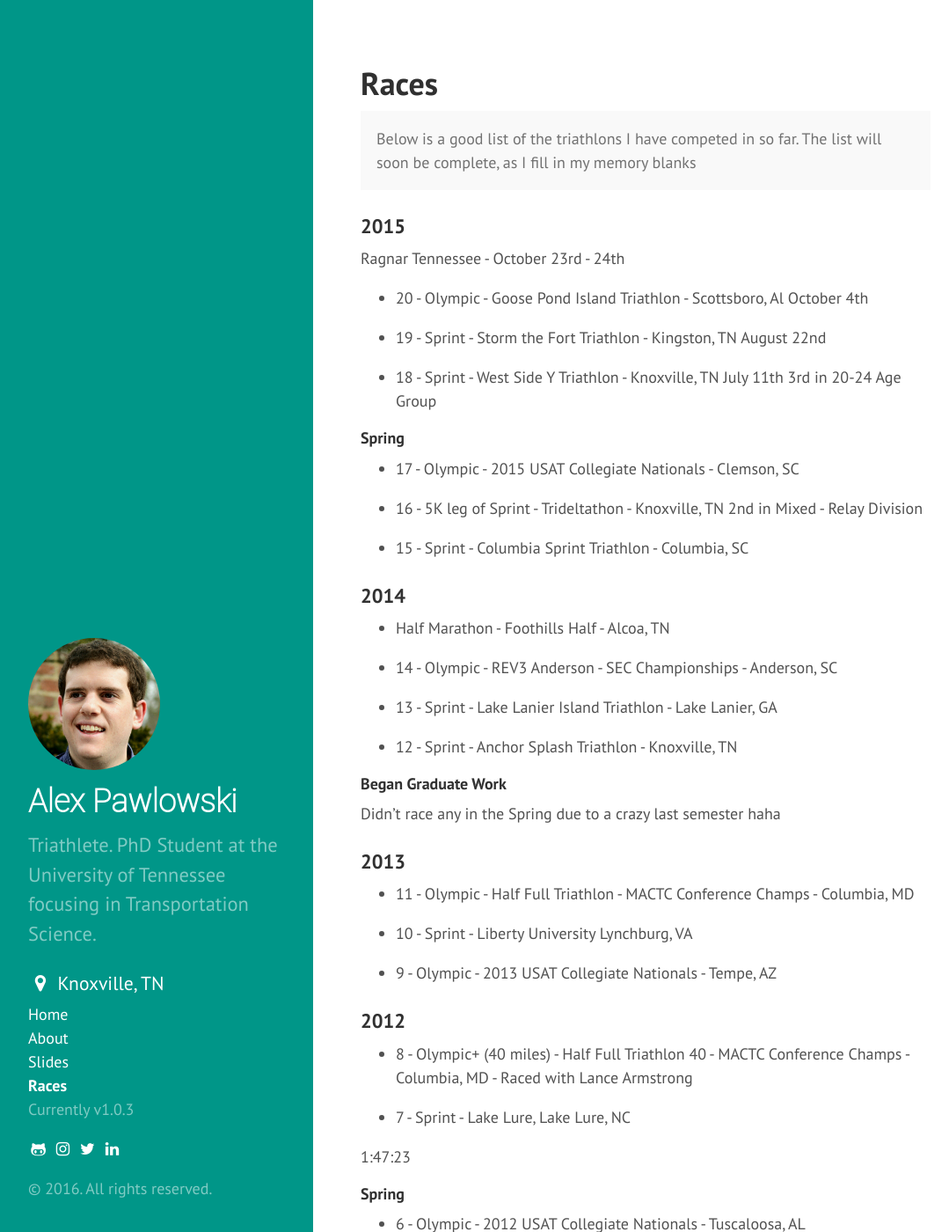
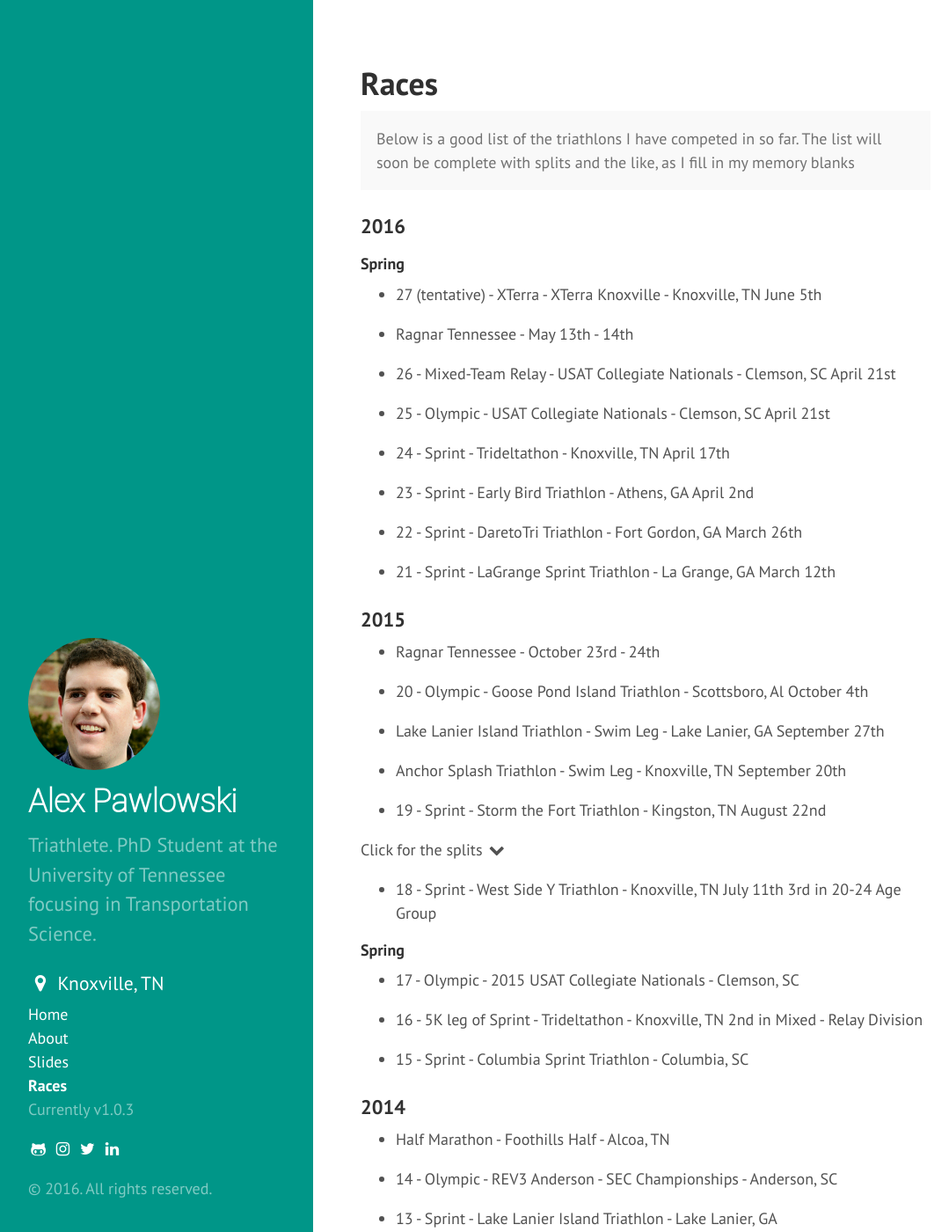
Before and after one commit to alexpawlowski/alexpawlowski.github.io, a Jekyll site: the page built from races.md, in a window 1280 px wide and 1400 px high. Shown: the whole window at 88% size, without its empty margins (4-1083 px from the left). Built offline with Jekyll 4.4.1, drawn with Linux system fonts in a browser that asks for light colours; nearby versions of some CDN libraries.

Commit message:
Updating Race Info
Adding Spring Races plus splits from Storm the Fort

```diff
--- a/races.md
+++ b/races.md
@@ -4,16 +4,99 @@
 ---
 
 <p class="message">
-  Below is a good list of the triathlons I have competed in so far. The list will soon be complete, as I fill in my memory blanks
+  Below is a good list of the triathlons I have competed in so far. The list will soon be complete with splits and the like, as I fill in my memory blanks
 </p>
+
+<a name="2016"></a>
+
+### 2016
+
+#### Spring
+
+* 27 (tentative) - XTerra - XTerra Knoxville - Knoxville, TN June 5th
+
+*   Ragnar Tennessee - May 13th - 14th
+
+* 26 - Mixed-Team Relay - USAT Collegiate Nationals - Clemson, SC April 21st
+
+* 25 - Olympic - USAT Collegiate Nationals - Clemson, SC April 21st
+
+* 24 - Sprint - Trideltathon - Knoxville, TN April 17th
+
+* 23 - Sprint - Early Bird Triathlon - Athens, GA April 2nd
+
+* 22 - Sprint - DaretoTri Triathlon - Fort Gordon, GA March 26th
+
+* 21 - Sprint - LaGrange Sprint Triathlon - La Grange, GA March 12th
+
+<a name="2015"></a>
 
 ### 2015
 
-Ragnar Tennessee - October 23rd - 24th
+*   Ragnar Tennessee - October 23rd - 24th
 
 * 20 - Olympic - Goose Pond Island Triathlon - Scottsboro, Al October 4th
 
+*   Lake Lanier Island Triathlon - Swim Leg - Lake Lanier, GA September 27th
+
+*   Anchor Splash Triathlon - Swim Leg - Knoxville, TN September 20th
+
 * 19 - Sprint - Storm the Fort Triathlon - Kingston, TN August 22nd
+
+Click for the splits <i class="fa fa-chevron-down fa-fw" onclick="toggle_visibility('toggle19');"></i>
+<div id="toggle19" style="display:none;">
+  <table>
+    <tr>
+      <th>Event</th>
+      <th>Time</th>
+      <th>Place</th>
+      <th>Distance</th>
+      <th>Pace</th>
+    </tr>
+    <tr>
+      <td>Swim</td>
+      <td>10:47</td>
+      <td>25</td>
+      <td>600m</td>
+      <td></td>
+    </tr>
+    <tr>
+      <td>T1</td>
+      <td>1:53</td>
+      <td></td>
+      <td></td>
+      <td></td>
+    </tr>
+    <tr>
+      <td>Bike</td>
+      <td>1:02:28</td>
+      <td>73</td>
+      <td></td>
+      <td></td>
+    </tr>
+    <tr>
+      <td>T2</td>
+      <td>1:06</td>
+      <td></td>
+      <td></td>
+      <td></td>
+    </tr>
+    <tr>
+      <td>Run</td>
+      <td>36:00</td>
+      <td>47</td>
+      <td></td>
+      <td></td>
+    </tr>
+    <tr>
+      <td>Finish</td>
+      <td>1:52:12</td>
+      <td>55</td>
+      <td><a href="http://racedayevents.net/files/5814/4027/3715/UPDATED_2015_STF_SPRINT_TRASITIONS_AND_SPLITS.txt">Results</a></td>
+      <td></td>
+    </tr>
+  </table>
+</div>
 
 * 18 - Sprint - West Side Y Triathlon - Knoxville, TN July 11th 3rd in 20-24 Age Group
 
@@ -24,6 +107,8 @@
 * 16 - 5K leg of Sprint - Trideltathon - Knoxville, TN 2nd in Mixed - Relay Division
 
 * 15 - Sprint - Columbia Sprint Triathlon - Columbia, SC
+
+<a name="2014"></a>
 
 ### 2014
 
@@ -39,6 +124,8 @@
 
 Didn't race any in the Spring due to a crazy last semester haha
 
+<a name="2013"></a>
+
 ### 2013
 
 * 11 - Olympic - Half Full Triathlon - MACTC Conference Champs - Columbia, MD
@@ -47,6 +134,7 @@
 
 * 9 - Olympic - 2013 USAT Collegiate Nationals - Tempe, AZ
 
+<a name="2012"></a>
 
 ### 2012
 
@@ -116,6 +204,8 @@
 </table>
 </div>
 
+<a name="2011"></a>
+
 ### 2011
 
 * 4 - Sprint - Naylor Beach Triathlon - Naylor Beach, VA September 25th - Won 16-19 Age Group! [Results] (http://www.fasttrackcoaching.net/timing/Results/2011-NAYLORS-BEACH-RESULTS.txt)
```
